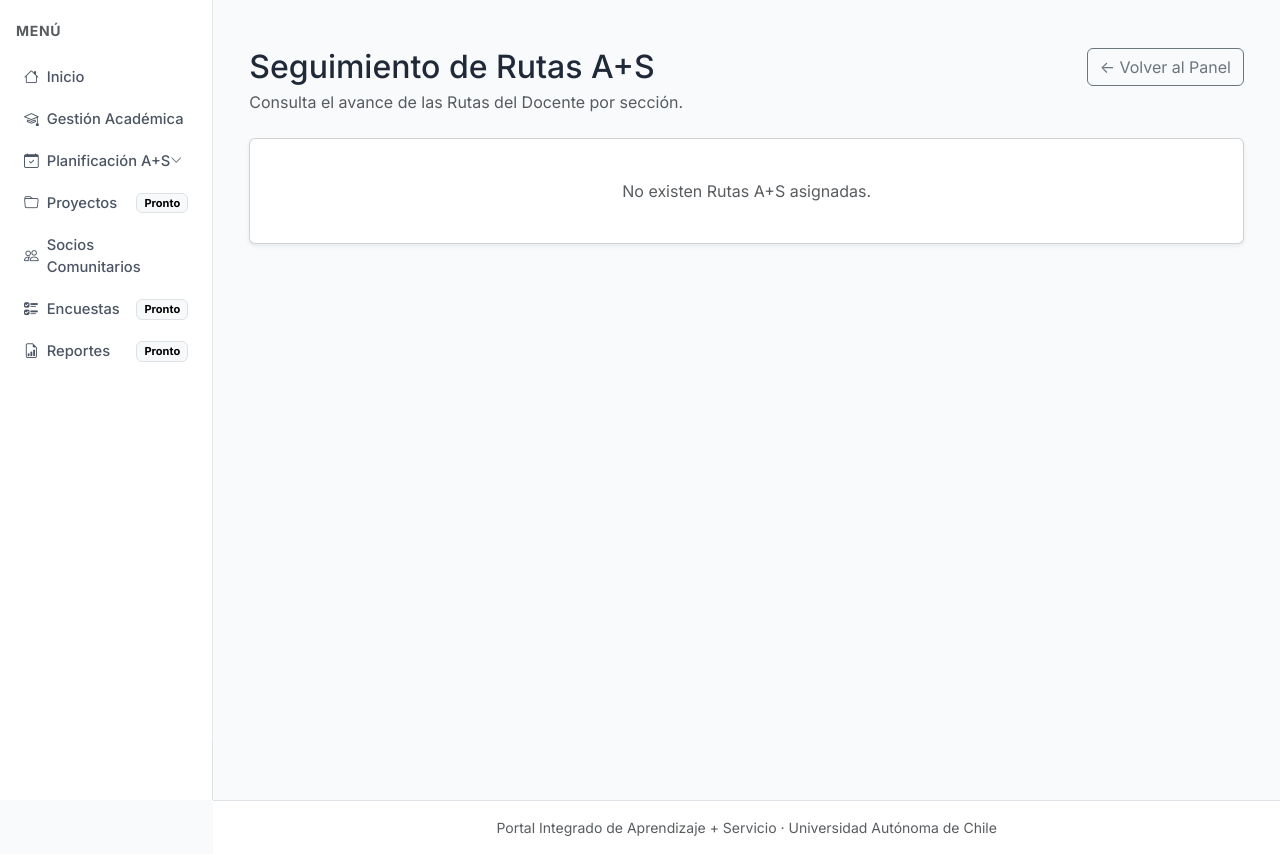
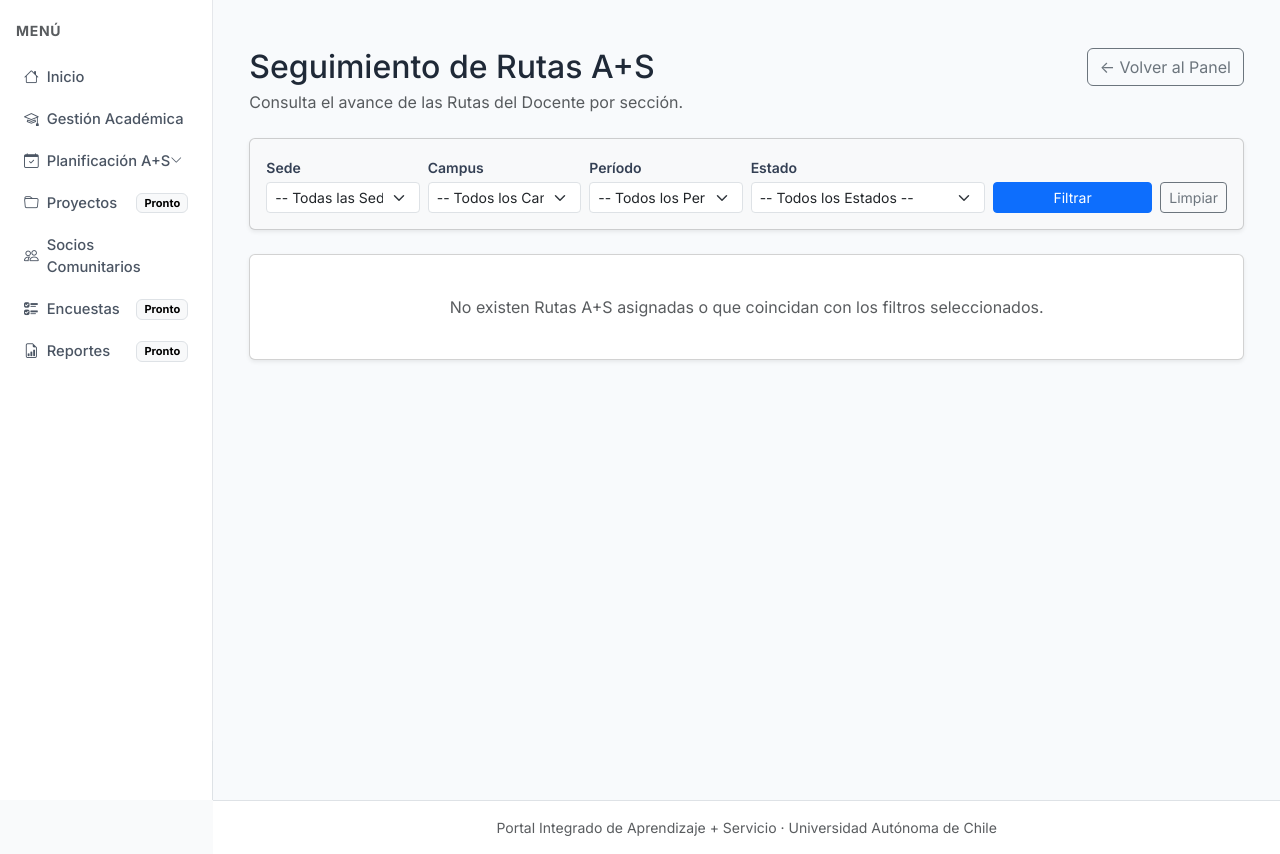
Before and after one commit to sixflex/a_sRepoNuevo, a Django app: page /rutas/coordinacion/ in a window 1280 px wide. Shown: the part 65-919 px from the top of the page. Run offline with Django 5.2, Linux system fonts and the light colour scheme; a user stored in the database is signed in; data comes from the database, SQL or seed files in the repository; data that the repository does not hold is empty.

Commit message:
integra barra de filtros completas (Sede, Campus, Periodo, Estado) para seguimiento

```diff
--- a/rutas/templates/rutas/seguimiento_coordinacion.html
+++ b/rutas/templates/rutas/seguimiento_coordinacion.html
@@ -2,6 +2,7 @@
 
 {% block content %}
 <div class="container-fluid py-4">
+    <!-- Encabezado -->
     <div class="d-flex justify-content-between align-items-start flex-wrap gap-3 mb-4">
         <div>
             <h2 class="mb-1">Seguimiento de Rutas A+S</h2>
@@ -14,6 +15,69 @@
         </a>
     </div>
 
+ <!-- Formulario de Filtros Combinables CDE-525 -->
+<form method="get" action="" class="card p-3 mb-4 shadow-sm bg-light">
+    <div class="row g-2 align-items-end">
+
+        <!-- 1. Filtro Sede -->
+        <div class="col-12 col-md-2">
+            <label for="sede" class="form-label fw-semibold text-secondary small mb-1">Sede</label>
+            <select name="sede" id="sede" class="form-select form-select-sm">
+                <option value="">-- Todas las Sedes --</option>
+                {% for s in sedes %}
+                    <option value="{{ s.id }}" {% if filtros_seleccionados.sede == s.id|stringformat:"s" %}selected{% endif %}>
+                        {{ s.nombre }}
+                    </option>
+                {% endfor %}
+            </select>
+        </div>
+
+        <!-- 2. Filtro Campus -->
+        <div class="col-12 col-md-2">
+            <label for="campus" class="form-label fw-semibold text-secondary small mb-1">Campus</label>
+            <select name="campus" id="campus" class="form-select form-select-sm">
+                <option value="">-- Todos los Campus --</option>
+                {% for c in campus_list %}
+                    <option value="{{ c.id }}" {% if filtros_seleccionados.campus == c.id|stringformat:"s" %}selected{% endif %}>
+                        {{ c.nombre }}
+                    </option>
+                {% endfor %}
+            </select>
+        </div>
+
+        <!-- 3. Filtro Período -->
+        <div class="col-12 col-md-2">
+            <label for="periodo" class="form-label fw-semibold text-secondary small mb-1">Período</label>
+            <select name="periodo" id="periodo" class="form-select form-select-sm">
+                <option value="">-- Todos los Períodos --</option>
+                {% for p in periodos %}
+                    <option value="{{ p.id }}" {% if filtros_seleccionados.periodo == p.id|stringformat:"s" %}selected{% endif %}>
+                        {{ p.codigo|default:p.nombre }}
+                    </option>
+                {% endfor %}
+            </select>
+        </div>
+
+        <!-- 4. Filtro Estado -->
+        <div class="col-12 col-md-3">
+            <label for="estado" class="form-label fw-semibold text-secondary small mb-1">Estado</label>
+            <select name="estado" id="estado" class="form-select form-select-sm">
+                <option value="">-- Todos los Estados --</option>
+                <option value="EN_PROGRESO" {% if filtros_seleccionados.estado == "EN_PROGRESO" %}selected{% endif %}>En Progreso</option>
+                <option value="COMPLETADA" {% if filtros_seleccionados.estado == "COMPLETADA" %}selected{% endif %}>Completada</option>
+                <option value="CERRADA" {% if filtros_seleccionados.estado == "CERRADA" %}selected{% endif %}>Cerrada</option>
+            </select>
+        </div>
+
+        <!-- Botones de Acción -->
+        <div class="col-12 col-md-3 d-flex gap-2">
+            <button type="submit" class="btn btn-primary btn-sm w-100">Filtrar</button>
+            <a href="?" class="btn btn-outline-secondary btn-sm">Limpiar</a>
+        </div>
+
+    </div>
+</form>
+    <!-- TABLA DE RUTAS -->
     <div class="card shadow-sm">
         <div class="card-body">
             {% if rutas %}
@@ -54,7 +118,7 @@
                                             <div
                                                 class="progress-bar"
                                                 role="progressbar"
-                                                style="width: {{ ruta.porcentaje_final|default:0|floatformat:0 }}%;"
+                                                data-progress="{{ ruta.porcentaje_final|default:0|floatformat:0 }}"
                                             ></div>
                                         </div>
                                     </td>
@@ -84,10 +148,15 @@
                 </div>
             {% else %}
                 <div class="text-center text-muted py-4">
-                    No existen Rutas A+S asignadas.
+                    No existen Rutas A+S asignadas o que coincidan con los filtros seleccionados.
                 </div>
             {% endif %}
         </div>
     </div>
 </div>
+<script>
+    document.querySelectorAll(".progress-bar[data-progress]").forEach((bar) => {
+        bar.style.width = `${bar.dataset.progress}%`;
+    });
+</script>
 {% endblock %}
--- a/rutas/views.py
+++ b/rutas/views.py
@@ -11,7 +11,7 @@ from django.views.decorators.http import require_POST
 from archivos.services import guardar_archivo, obtener_storage_privado
 from archivos.validators import validar_cantidad_archivos
 from auditoria.services import registrar_auditoria
-from academico.models import Campus, Sede
+from academico.models import Campus, PeriodoAcademico, Sede
 from usuarios.permissions import es_coordinador, es_docente
 from . import services as servicios
 from .models import Evidencia, ExpedienteSeccion, SeccionActividad, SeccionRuta
@@ -603,6 +603,7 @@ def seguimiento_rutas_coordinacion(request):
 
     sedes_list = Sede.objects.all().order_by("nombre")
     campus_list = Campus.objects.all().order_by("nombre")
+    periodos_list = PeriodoAcademico.objects.all().order_by("-nombre")
 
     return render(
         request,
@@ -611,6 +612,7 @@ def seguimiento_rutas_coordinacion(request):
             "rutas": rutas,
             "sedes": sedes_list,
             "campus_list": campus_list,
+            "periodos": periodos_list,
             "filtros_seleccionados": {
                 "campus": campus_id,
                 "sede": sede_id,
```
